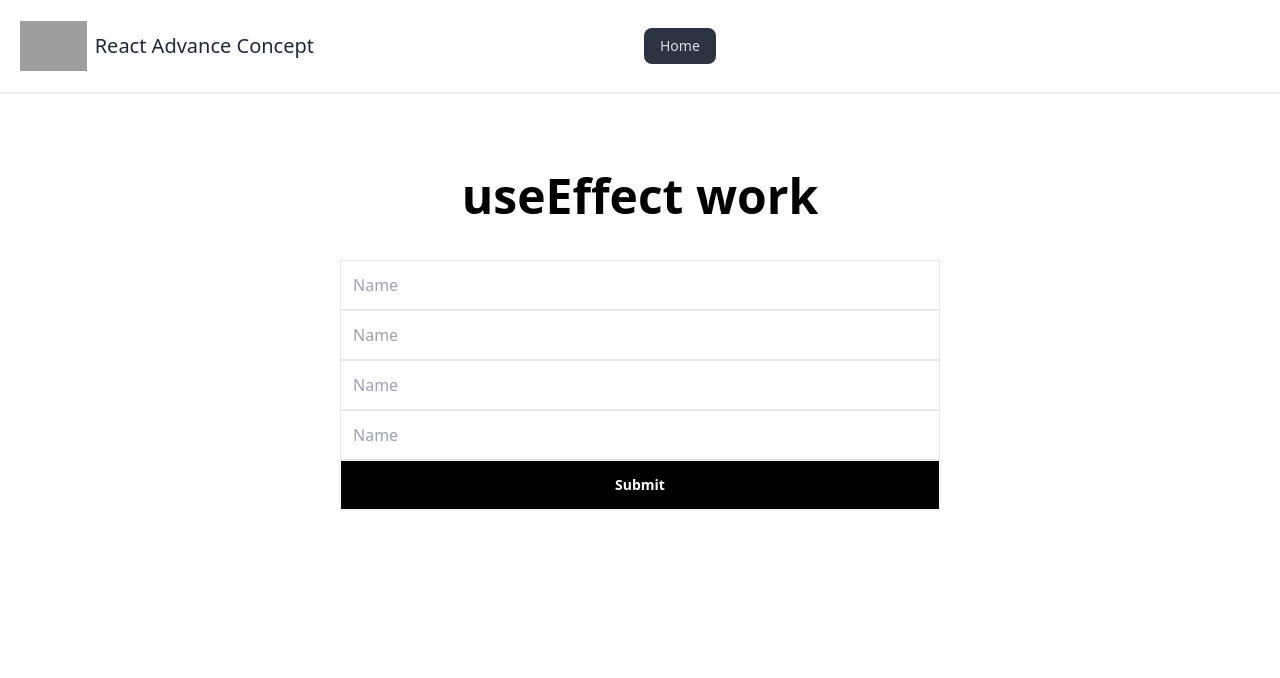
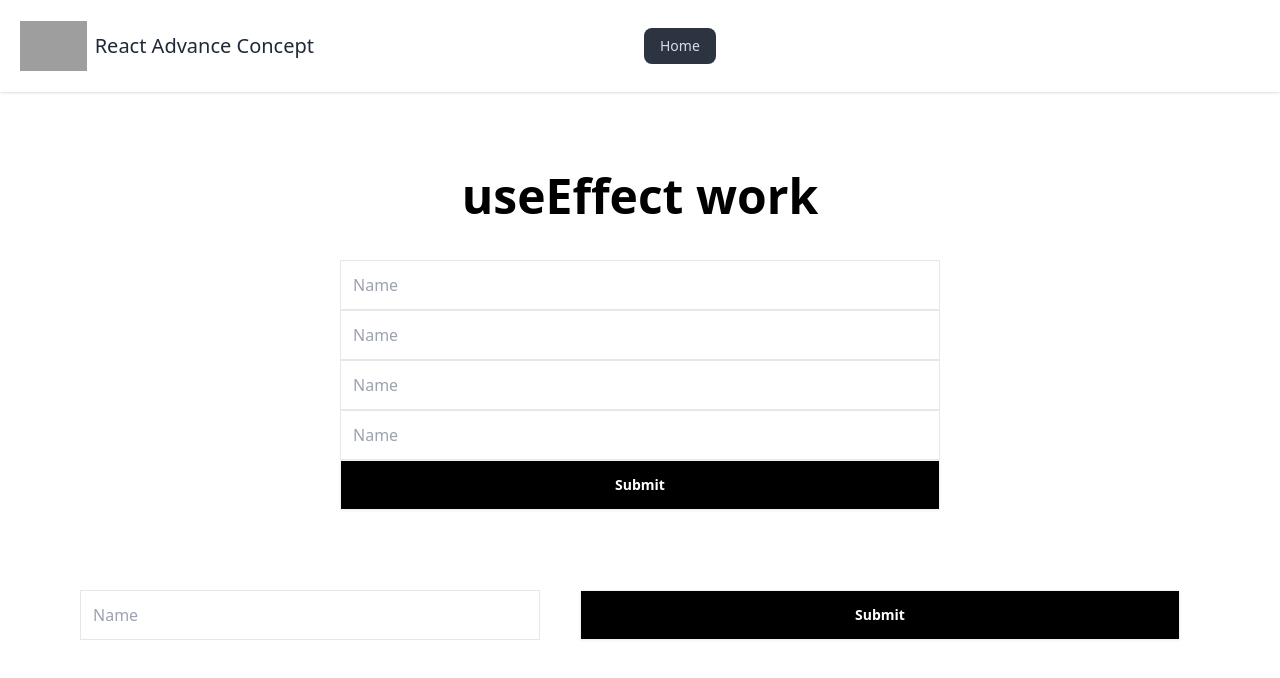
Before and after one commit to minhazapon/react.js-advance-concept, a React (Vite) app: page / in a window 1280 px wide. Shown: the top 678 px of the page. Built offline with nearby package versions, Linux system fonts and the light colour scheme; grey boxes are pictures that could not be loaded.

Commit message:
added file

```diff
--- a/src/Home.jsx
+++ b/src/Home.jsx
@@ -1,3 +1,4 @@
+import FRef from "./useRef/FRef"
 import Ref from "./useRef/Ref"
 
 
@@ -6,6 +7,7 @@ function Home() {
         <div>
 
             <Ref></Ref>
+            <FRef></FRef>
 
         </div>
     )
--- /dev/null
+++ b/src/useRef/CRef.jsx
@@ -0,0 +1,15 @@
+
+
+
+function CRef({ ref }) {
+    return (
+        <div className=" flex justify-center items-center gap-5 ">
+            <input ref={ref} required className=" p-3 h-[50px] w-[600px] border-[1px]" placeholder="Name" name="name" type="text" />
+            <br></br>
+            <input className=" btn p-3 h-[50px] w-[600px] bg-black text-white rounded-none " type="submit" value="Submit" />
+            <br></br>
+        </div>
+    )
+}
+
+export default CRef
--- /dev/null
+++ b/src/useRef/FRef.jsx
@@ -0,0 +1,23 @@
+import { useRef } from "react"
+import CRef from "./CRef"
+
+
+function FRef() {
+
+    const name = useRef("")
+
+    const handleForm = (e) => {
+        e.preventDefault()
+    }
+    return (
+        <div className=" m-20">
+            <div>
+                <form onSubmit={handleForm}>
+                    <CRef ref={name}></CRef>
+                </form>
+            </div>
+        </div>
+    )
+}
+
+export default FRef
--- a/src/useRef/Ref.jsx
+++ b/src/useRef/Ref.jsx
@@ -1,5 +1,4 @@
 import { useRef } from "react"
-
 
 function Ref() {
 
```
